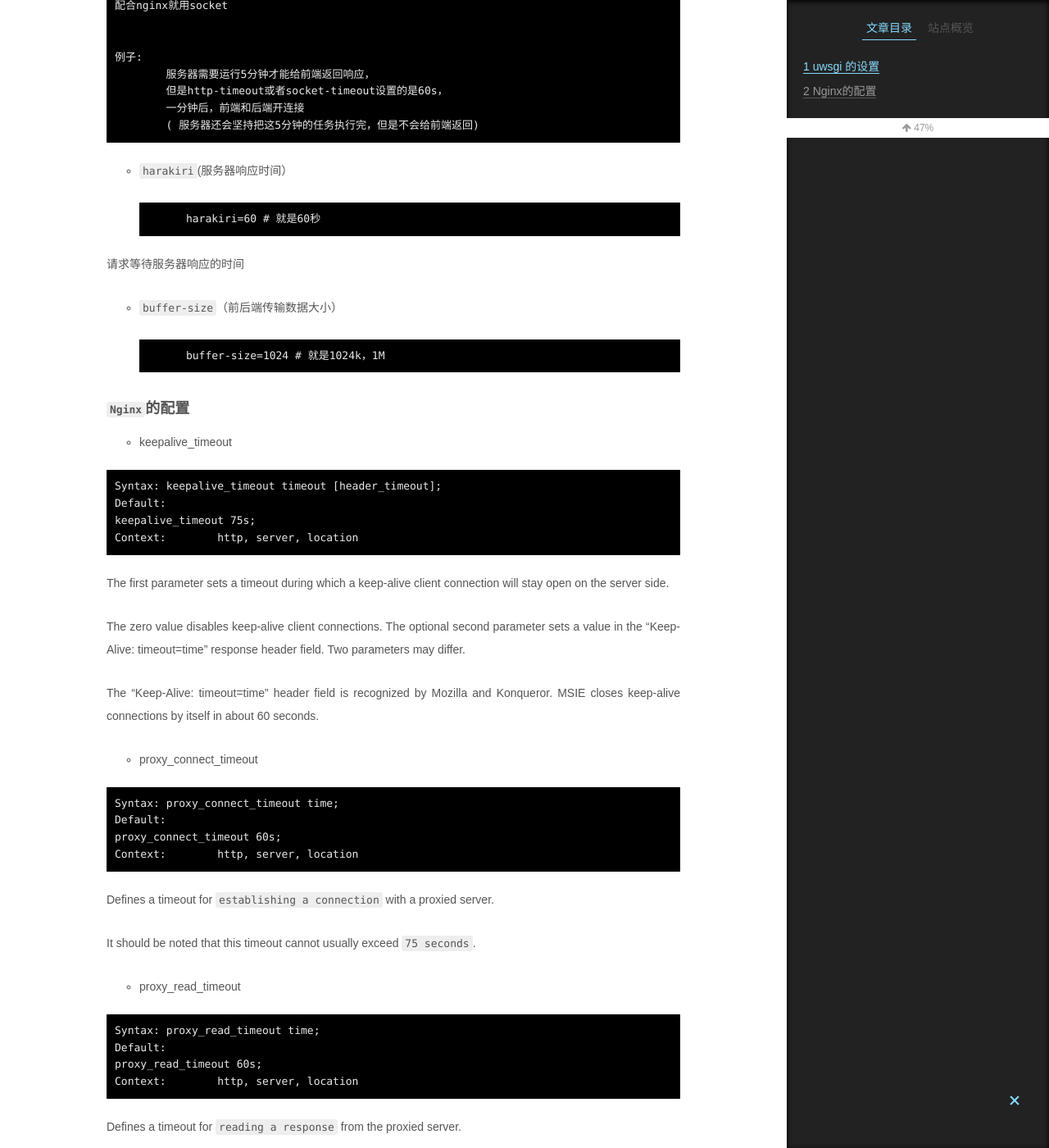
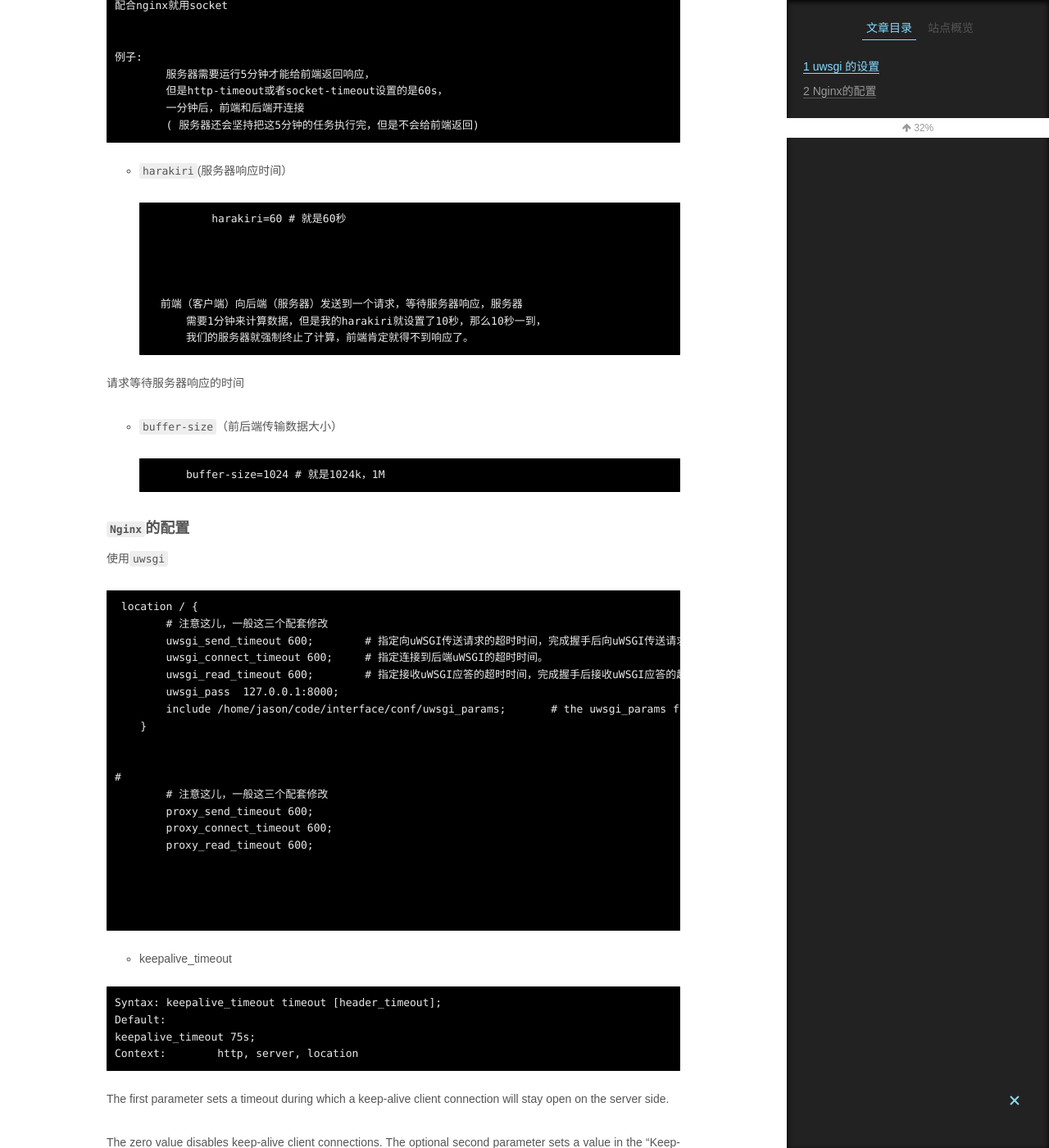
Before and after one commit to landybird/landybird.github.io, a Jekyll site: the page built from _posts/2020-04-25-nginx和uwsgi超时.md, in a window 1280 px wide and 1400 px high, scrolled down 605 px. Shown: the whole window at 82% size. Built offline with Jekyll 4.4.1, drawn with Linux system fonts in a browser that asks for light colours; some web fonts are replaced; a script that is not in the unit is left out; comment, search, counter and statistics services are not loaded.

Commit message:
Update 2020-04-25-nginx和uwsgi超时.md

````diff
--- a/_posts/2020-04-25-nginx和uwsgi超时.md
+++ b/_posts/2020-04-25-nginx和uwsgi超时.md
@@ -27,12 +27,19 @@ tags:
 	        一分钟后，前端和后端开连接
 	        ( 服务器还会坚持把这5分钟的任务执行完，但是不会给前端返回)
 
+
 - `harakiri`(服务器响应时间）
 
 
 
-            harakiri=60 # 就是60秒
+          	  harakiri=60 # 就是60秒
 
+
+
+
+		前端（客户端）向后端（服务器）发送到一个请求，等待服务器响应，服务器
+			需要1分钟来计算数据，但是我的harakiri就设置了10秒，那么10秒一到，
+			我们的服务器就强制终止了计算，前端肯定就得不到响应了。
 
 请求等待服务器响应的时间
 
@@ -49,6 +56,36 @@ tags:
 
 
 #### `Nginx`的配置
+
+
+使用`uwsgi`
+
+```
+ location / {
+        # 注意这儿，一般这三个配套修改
+        uwsgi_send_timeout 600;        # 指定向uWSGI传送请求的超时时间，完成握手后向uWSGI传送请求的超时时间。
+        uwsgi_connect_timeout 600;     # 指定连接到后端uWSGI的超时时间。
+        uwsgi_read_timeout 600;        # 指定接收uWSGI应答的超时时间，完成握手后接收uWSGI应答的超时时间。
+        uwsgi_pass  127.0.0.1:8000;
+        include /home/jason/code/interface/conf/uwsgi_params;       # the uwsgi_params file you installed
+    }
+
+
+#
+        # 注意这儿，一般这三个配套修改
+        proxy_send_timeout 600;
+        proxy_connect_timeout 600;
+        proxy_read_timeout 600;
+
+
+
+
+```
+
+
+
+
+
 
 - keepalive_timeout
 
````
